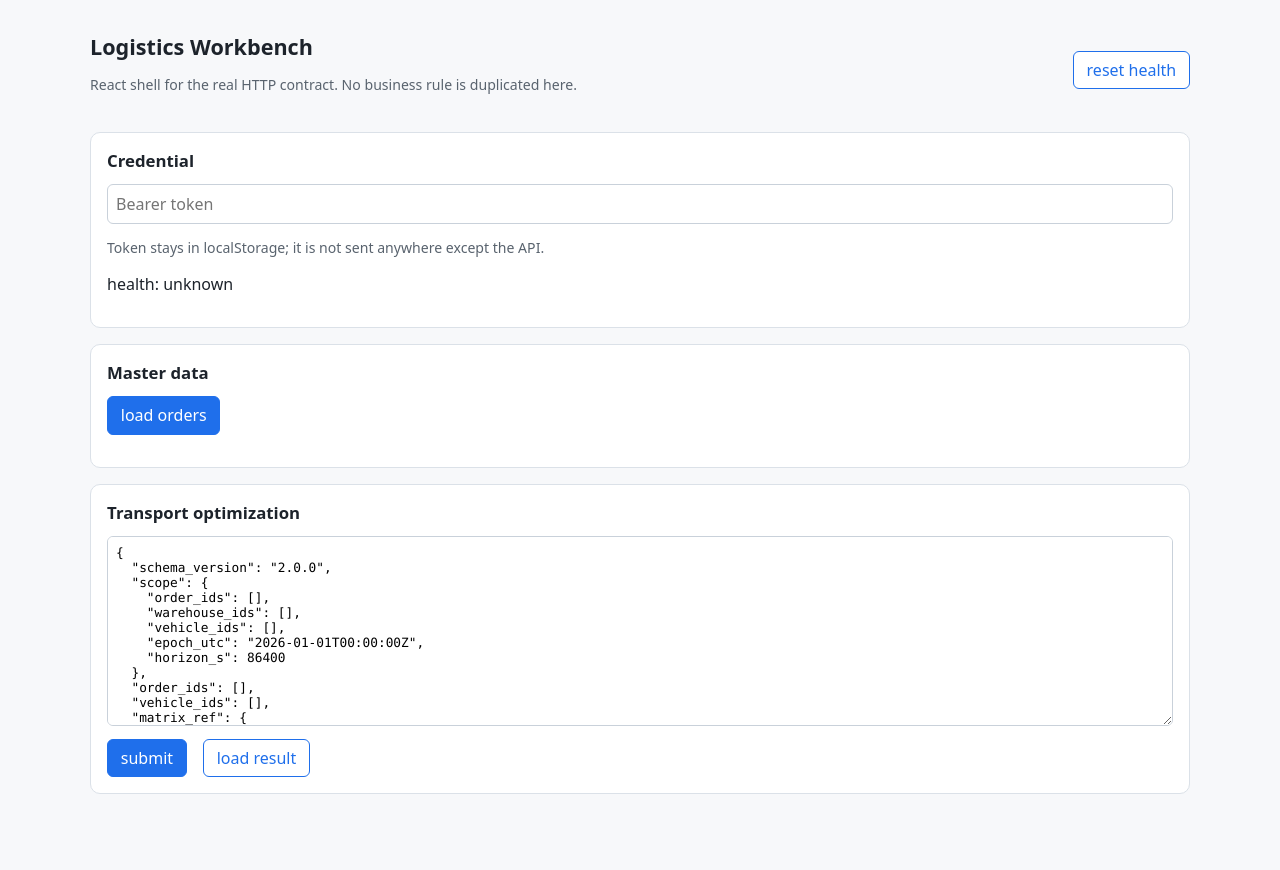
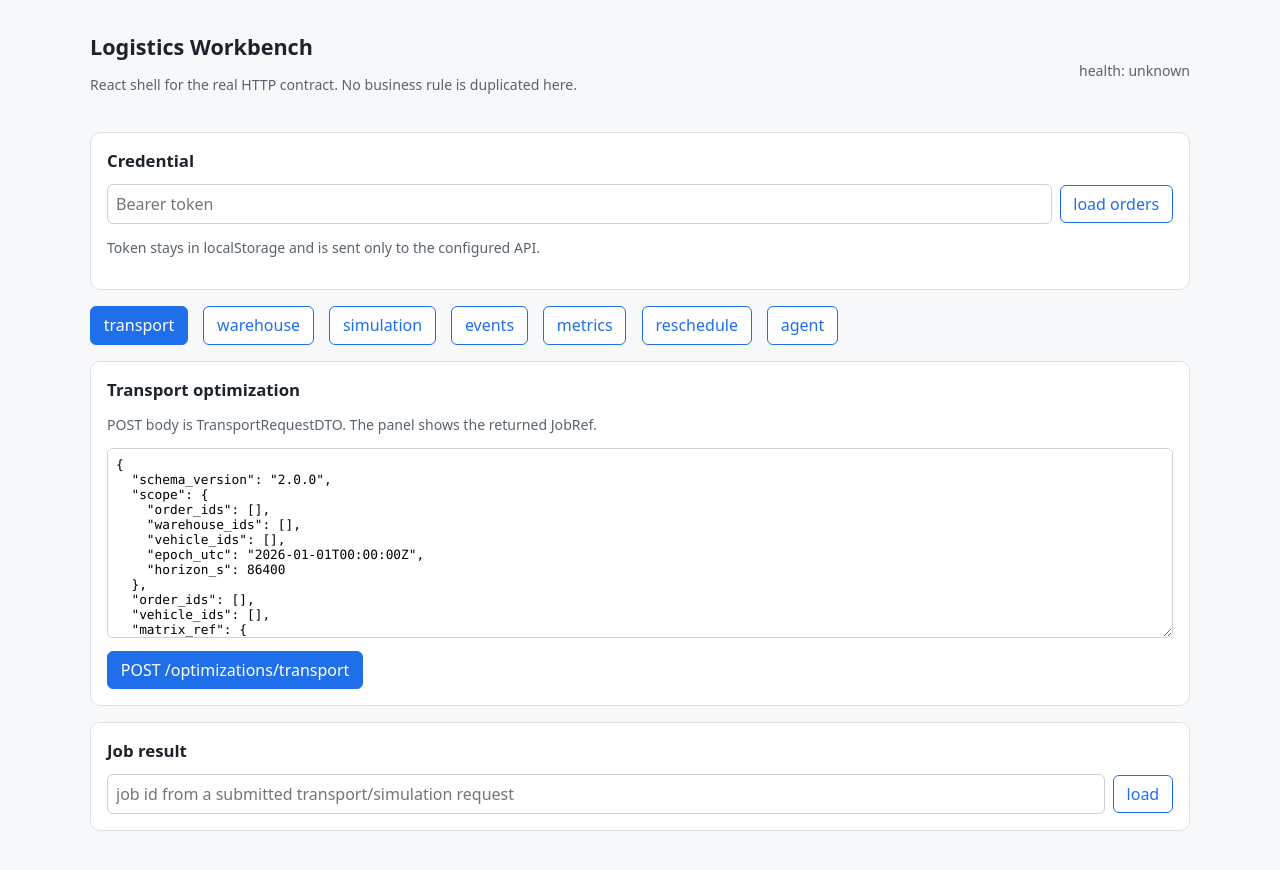
Before and after one commit to codexyuyu/IntelligentLogisticsDispatchingAgent, a React (Vite) app in the folder apps/frontend/: page /events in a window 1280 px wide. Shown: the top 870 px of the page. Built offline with nearby package versions, Linux system fonts and the light colour scheme.

Commit message:
Expand React workbench with all API panels

```diff
--- a/apps/frontend/src/App.tsx
+++ b/apps/frontend/src/App.tsx
@@ -1,66 +1,153 @@
 import { useEffect, useState } from "react";
-import {
-  getToken,
-  idempotencyKey,
-  request,
-  setToken,
-  type JobRef,
-  type JobResult,
-  type Page,
-} from "./api";
+import { getToken, request, setToken, type JobRef, type JobResult, type Page } from "./api";
+import { JsonPanel } from "./components/JsonPanel";
 
-type OrderView = {
-  id: string;
-  external_ref: string;
-  status: string;
-};
+type OrderView = { id: string; external_ref: string; status: string };
+type ChatReply = { reply: string; model: string; provider_configured: boolean; trace_id: string };
+type Tab = "transport" | "warehouse" | "simulation" | "events" | "metrics" | "reschedule" | "agent";
 
-const TRANSPORT_TEMPLATE = {
-  schema_version: "2.0.0",
-  scope: {
-    order_ids: [] as string[],
-    warehouse_ids: [] as string[],
-    vehicle_ids: [] as string[],
-    epoch_utc: "2026-01-01T00:00:00Z",
-    horizon_s: 86400,
+const TRANSPORT = `{
+  "schema_version": "2.0.0",
+  "scope": {
+    "order_ids": [],
+    "warehouse_ids": [],
+    "vehicle_ids": [],
+    "epoch_utc": "2026-01-01T00:00:00Z",
+    "horizon_s": 86400
   },
-  order_ids: [] as string[],
-  vehicle_ids: [] as string[],
-  matrix_ref: {
-    matrix_id: "00000000-0000-4000-8000-000000000000",
-    version: 1,
-    hash: "bbbbbbbbbbbbbbbbbbbbbbbbbbbbbbbbbbbbbbbbbbbbbbbbbbbbbbbbbbbbbbbb",
+  "order_ids": [],
+  "vehicle_ids": [],
+  "matrix_ref": {
+    "matrix_id": "00000000-0000-4000-8000-000000000000",
+    "version": 1,
+    "hash": "bbbbbbbbbbbbbbbbbbbbbbbbbbbbbbbbbbbbbbbbbbbbbbbbbbbbbbbbbbbbbbbb"
   },
-  budget: {
-    wall_time_ms: 3000,
-    deadline_utc: "2026-01-01T00:10:00Z",
-    max_candidates: 1,
-    seed: 0,
+  "budget": {
+    "wall_time_ms": 3000,
+    "deadline_utc": "2026-01-01T00:10:00Z",
+    "max_candidates": 1,
+    "seed": 0
   },
-  objective_policy: {
-    version: "1.0.0",
-    optional_unserved_penalty_cents: 0,
-    soft_late_cents_per_s: 0,
-    makespan_cents_per_s: 0,
-    disturbance_weights: {
-      assignment_change: 0,
-      time_shift: 0,
-      order_change: 0,
-      membership_change: 0,
+  "objective_policy": {
+    "version": "1.0.0",
+    "optional_unserved_penalty_cents": 0,
+    "soft_late_cents_per_s": 0,
+    "makespan_cents_per_s": 0,
+    "disturbance_weights": {
+      "assignment_change": 0,
+      "time_shift": 0,
+      "order_change": 0,
+      "membership_change": 0
+    }
+  }
+}`;
+
+const WAREHOUSE = `{
+  "schema_version": "2.0.0",
+  "snapshot": {},
+  "tasks": [],
+  "objective_policy": {
+    "version": "1.0.0",
+    "optional_unserved_penalty_cents": 0,
+    "soft_late_cents_per_s": 0,
+    "makespan_cents_per_s": 0,
+    "disturbance_weights": {
+      "assignment_change": 0,
+      "time_shift": 0,
+      "order_change": 0,
+      "membership_change": 0
+    }
+  },
+  "budget": {
+    "wall_time_ms": 3000,
+    "deadline_utc": "2026-01-01T00:10:00Z",
+    "max_candidates": 1,
+    "seed": 0
+  }
+}`;
+
+const SIMULATION = `{
+  "schema_version": "2.0.0",
+  "plan": {
+    "routes": [],
+    "unserved_order_ids": [],
+    "cost": {
+      "distance_cents": 0,
+      "fixed_vehicle_cents": 0,
+      "service_cents": 0,
+      "overtime_cents": 0,
+      "setup_cents": 0,
+      "total_cents": 0
+    }
+  },
+  "stops": [],
+  "seed": 0,
+  "until_s": 86400
+}`;
+
+const EVENT = `{
+  "schema_version": "2.0.0",
+  "source": "workbench",
+  "source_event_id": "evt-0001",
+  "kind": "order_cancellation",
+  "occurred_at_utc": "2026-01-01T00:15:00Z",
+  "simulation_id": null,
+  "expected_revision": null,
+  "payload": {
+    "kind": "order_cancellation",
+    "entity_ref": {
+      "kind": "order",
+      "id": "00000000-0000-4000-8000-000000000001",
+      "revision": null
     },
+    "effective_at_s": 900,
+    "reason": "operator cancellation",
+    "order_id": "00000000-0000-4000-8000-000000000001",
+    "disposition_policy": "return_to_origin"
+  }
+}`;
+
+const METRICS = `{
+  "schema_version": "2.0.0",
+  "plan": {
+    "routes": [],
+    "unserved_order_ids": [],
+    "cost": {
+      "distance_cents": 0,
+      "fixed_vehicle_cents": 0,
+      "service_cents": 0,
+      "overtime_cents": 0,
+      "setup_cents": 0,
+      "total_cents": 0
+    }
   },
-};
+  "orders_total": 0,
+  "vehicle_count": 0
+}`;
+
+const RESCHEDULE = `{
+  "schema_version": "2.0.0",
+  "impact": {
+    "schema_version": "2.0.0",
+    "event": ${EVENT},
+    "plan": ${SIMULATION.slice(SIMULATION.indexOf('"plan"') + 7, SIMULATION.indexOf(', "stops"'))},
+    "stops": [],
+    "event_time_s": 900
+  },
+  "policy": {
+    "max_extra_delay_s": 900,
+    "allow_scope_expansion": false
+  }
+}`;
 
 export default function App() {
   const [token, setTokenState] = useState(getToken());
   const [health, setHealth] = useState("unknown");
   const [orders, setOrders] = useState<OrderView[]>([]);
-  const [transportBody, setTransportBody] = useState(
-    JSON.stringify(TRANSPORT_TEMPLATE, null, 2),
-  );
   const [job, setJob] = useState<JobRef | null>(null);
   const [result, setResult] = useState<JobResult | null>(null);
   const [error, setError] = useState("");
+  const [tab, setTab] = useState<Tab>("transport");
 
   useEffect(() => {
     if (!token) return;
@@ -72,23 +159,7 @@ export default function App() {
   async function loadOrders() {
     try {
       setError("");
-      const page = await request<Page<OrderView>>("/orders?limit=20");
-      setOrders(page.items);
-    } catch (reason) {
-      setError(String(reason));
-    }
-  }
-
-  async function submitTransport() {
-    try {
-      setError("");
-      setResult(null);
-      const value = await request<JobRef>("/optimizations/transport", {
-        method: "POST",
-        headers: { "Idempotency-Key": idempotencyKey() },
-        body: transportBody,
-      });
-      setJob(value);
+      setOrders((await request<Page<OrderView>>("/orders?limit=20")).items);
     } catch (reason) {
       setError(String(reason));
     }
@@ -109,13 +180,9 @@ export default function App() {
       <header>
         <div>
           <h1>Logistics Workbench</h1>
-          <p className="muted">
-            React shell for the real HTTP contract. No business rule is duplicated here.
-          </p>
+          <p className="muted">React shell for the real HTTP contract. No business rule is duplicated here.</p>
         </div>
-        <button className="secondary" onClick={() => setHealth("unknown")}>
-          reset health
-        </button>
+        <span className="muted">health: {health}</span>
       </header>
 
       <section>
@@ -130,41 +197,62 @@ export default function App() {
               setToken(event.target.value);
             }}
           />
+          <button className="secondary" onClick={loadOrders}>load orders</button>
         </div>
-        <p className="muted">Token stays in localStorage; it is not sent anywhere except the API.</p>
-        <p>health: {health}</p>
-      </section>
-
-      <section>
-        <h2>Master data</h2>
-        <button onClick={loadOrders}>load orders</button>
+        <p className="muted">Token stays in localStorage and is sent only to the configured API.</p>
         <ul>
           {orders.map((order) => (
-            <li key={order.id}>
-              {order.external_ref} · {order.status} · <code>{order.id}</code>
-            </li>
+            <li key={order.id}>{order.external_ref} · {order.status} · <code>{order.id}</code></li>
           ))}
         </ul>
       </section>
 
+      <nav className="tabs">
+        {(["transport", "warehouse", "simulation", "events", "metrics", "reschedule", "agent"] as Tab[]).map((item) => (
+          <button key={item} className={tab === item ? "" : "secondary"} onClick={() => setTab(item)}>
+            {item}
+          </button>
+        ))}
+      </nav>
+
+      {tab === "transport" ? (
+        <JsonPanel title="Transport optimization" path="/optimizations/transport" initialBody={TRANSPORT}
+          idempotent description="POST body is TransportRequestDTO. The panel shows the returned JobRef." />
+      ) : null}
+      {tab === "warehouse" ? (
+        <JsonPanel title="Warehouse scheduling" path="/optimizations/warehouse" initialBody={WAREHOUSE}
+          idempotent description="Paste a WarehouseRequestDTO; the returned JobRef is queued." />
+      ) : null}
+      {tab === "simulation" ? (
+        <JsonPanel title="Simulation" path="/simulations" initialBody={SIMULATION}
+          idempotent description="SimulationRequestDTO with an explicit plan and stop rows." />
+      ) : null}
+      {tab === "events" ? (
+        <JsonPanel title="Event ingestion" path="/events" initialBody={EVENT}
+          description="EventEnvelopeDTO; duplicate source/source_event_id returns a duplicate receipt." />
+      ) : null}
+      {tab === "metrics" ? (
+        <JsonPanel title="Transport metrics" path="/metrics/transport" initialBody={METRICS}
+          description="Pure read; missing values return null plus a reason." />
+      ) : null}
+      {tab === "reschedule" ? (
+        <JsonPanel title="Reschedule proposal" path="/reschedules/proposals" initialBody={RESCHEDULE}
+          description="Typed adjustments only; solver + validator must still run before commit." />
+      ) : null}
+      {tab === "agent" ? <AgentPanel /> : null}
+
       <section>
-        <h2>Transport optimization</h2>
-        <textarea
-          value={transportBody}
-          onChange={(event) => setTransportBody(event.target.value)}
-          spellCheck={false}
-        />
-        <div className="row" style={{ marginTop: "0.5rem" }}>
-          <button onClick={submitTransport}>submit</button>
-          <button className="secondary" onClick={loadResult} disabled={!job}>
-            load result
-          </button>
+        <h2>Job result</h2>
+        <div className="row">
+          <input
+            type="text"
+            value={job?.job_id ?? ""}
+            placeholder="job id from a submitted transport/simulation request"
+            onChange={(event) => setJob({ ...(job as JobRef), job_id: event.target.value })}
+          />
+          <button className="secondary" onClick={loadResult} disabled={!job?.job_id}>load</button>
         </div>
-        {job ? (
-          <p className="muted">
-            job {job.job_id} · {job.status}
-          </p>
-        ) : null}
+        {job ? <p className="muted">{job.status}</p> : null}
       </section>
 
       {error ? <p className="error">{error}</p> : null}
@@ -172,3 +260,37 @@ export default function App() {
     </main>
   );
 }
+
+function AgentPanel() {
+  const [message, setMessage] = useState("Summarize the current operational state without inventing a schedule.");
+  const [reply, setReply] = useState<ChatReply | null>(null);
+  const [error, setError] = useState("");
+
+  async function send() {
+    try {
+      setError("");
+      setReply(await request<ChatReply>("/agents/chat", {
+        method: "POST",
+        body: JSON.stringify({ schema_version: "2.0.0", message }),
+      }));
+    } catch (reason) {
+      setError(String(reason));
+    }
+  }
+
+  return (
+    <section>
+      <h2>Agent chat</h2>
+      <p className="muted">
+        The provider key is configured server-side. A placeholder key returns provider_unavailable;
+        it never fabricates an answer.
+      </p>
+      <textarea value={message} onChange={(event) => setMessage(event.target.value)} />
+      <button onClick={send}>send</button>
+      {error ? <p className="error">{error}</p> : null}
+      {reply ? (
+        <pre>{JSON.stringify(reply, null, 2)}</pre>
+      ) : null}
+    </section>
+  );
+}
--- /dev/null
+++ b/apps/frontend/src/components/JsonPanel.tsx
@@ -0,0 +1,48 @@
+import { useState } from "react";
+import { idempotencyKey, request } from "../api";
+
+type Props = {
+  title: string;
+  path: string;
+  initialBody: string;
+  description?: string;
+  idempotent?: boolean;
+};
+
+export function JsonPanel({ title, path, initialBody, description, idempotent = false }: Props) {
+  const [body, setBody] = useState(initialBody);
+  const [response, setResponse] = useState<unknown>(null);
+  const [error, setError] = useState("");
+  const [busy, setBusy] = useState(false);
+
+  async function submit() {
+    try {
+      setBusy(true);
+      setError("");
+      const headers: Record<string, string> = {};
+      if (idempotent) headers["Idempotency-Key"] = idempotencyKey();
+      setResponse(
+        await request<unknown>(path, { method: "POST", headers, body }),
+      );
+    } catch (reason) {
+      setError(String(reason));
+    } finally {
+      setBusy(false);
+    }
+  }
+
+  return (
+    <section>
+      <h2>{title}</h2>
+      {description ? <p className="muted">{description}</p> : null}
+      <textarea value={body} onChange={(event) => setBody(event.target.value)} spellCheck={false} />
+      <div className="row" style={{ marginTop: "0.5rem" }}>
+        <button onClick={submit} disabled={busy}>
+          {busy ? "running…" : `POST ${path}`}
+        </button>
+      </div>
+      {error ? <p className="error">{error}</p> : null}
+      {response ? <pre>{JSON.stringify(response, null, 2)}</pre> : null}
+    </section>
+  );
+}
--- a/apps/frontend/src/styles.css
+++ b/apps/frontend/src/styles.css
@@ -88,3 +88,5 @@ pre {
 .error {
   color: #b42318;
 }
+
+.tabs { display: flex; flex-wrap: wrap; gap: 0.45rem; margin-bottom: 1rem; }
```
Also changed, not shown: 1 other file (tests, documents, lock files or other folders).
